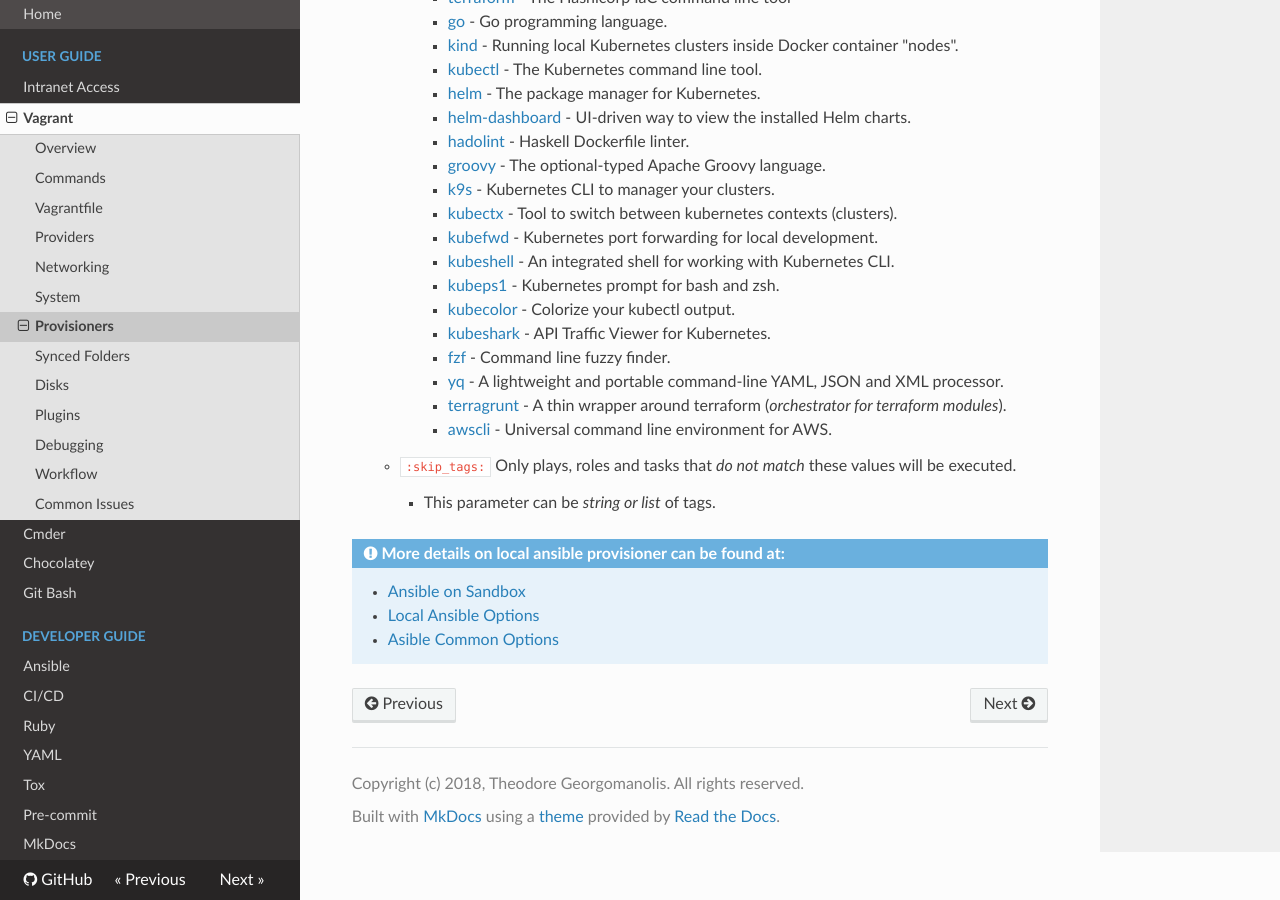
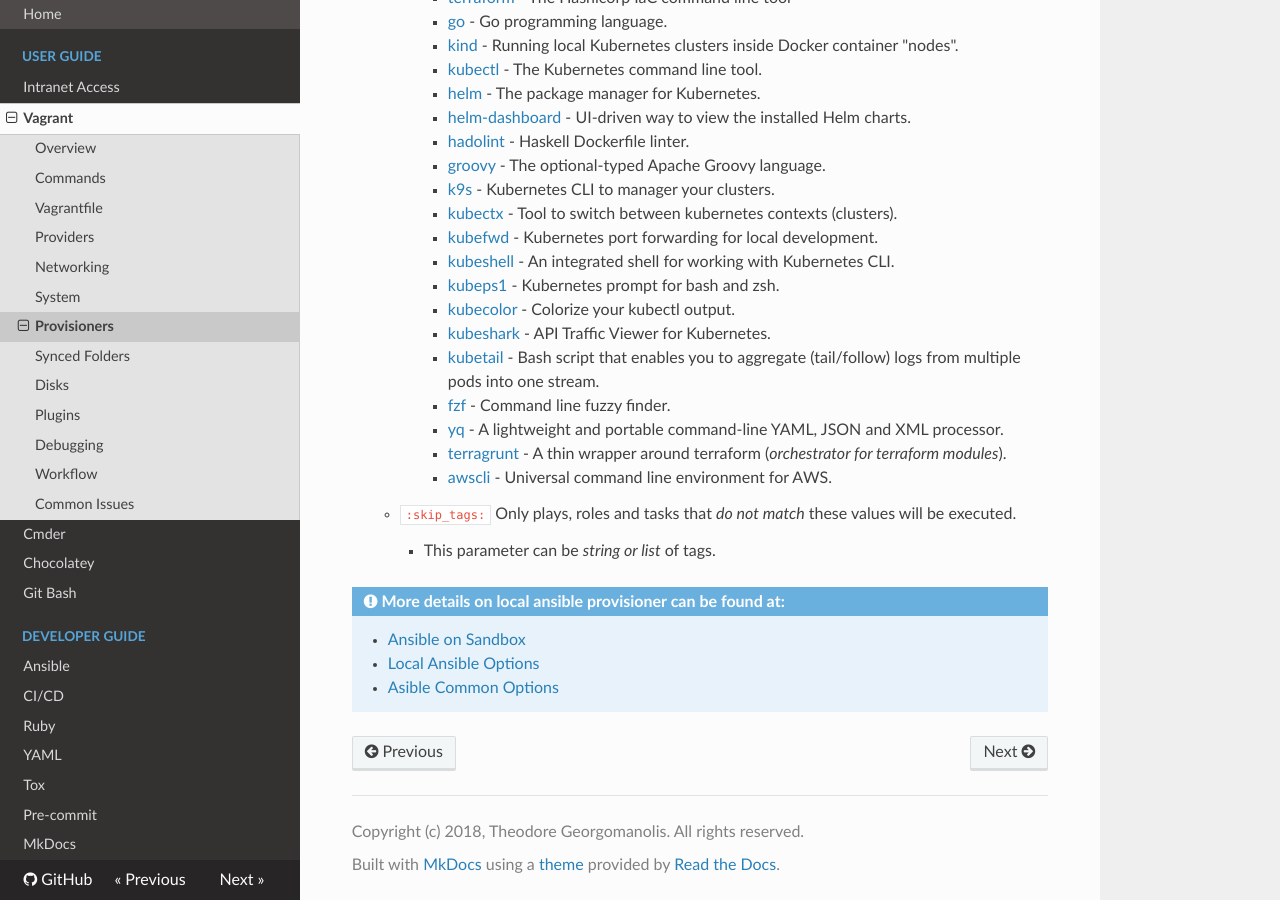
Before and after one commit to theodore86/vagrantenv, an MkDocs documentation site: the page built from docs/vagrant/provisioners.md, in a window 1280 px wide and 900 px high, scrolled down 5728 px. Built offline with MkDocs 1.6.1, drawn with Linux system fonts in a browser that asks for light colours; nearby versions of some CDN libraries.

Commit message:
Update ansible roles
- Add ansible role to provision the kubetail command line tool

```diff
--- a/docs/vagrant/provisioners.md
+++ b/docs/vagrant/provisioners.md
@@ -226,6 +226,7 @@
             - [kubeps1](https://github.com/jonmosco/kube-ps1) - Kubernetes prompt for bash and zsh.
             - [kubecolor](https://github.com/hidetatz/kubecolor) - Colorize your kubectl output.
             - [kubeshark](https://kubeshark.co/pcap-or-it-didnt-happen) - API Traffic Viewer for Kubernetes.
+            - [kubetail](https://github.com/johanhaleby/kubetail) - Bash script that enables you to aggregate (tail/follow) logs from multiple pods into one stream.
             - [fzf](https://github.com/junegunn/fzf) - Command line fuzzy finder.
             - [yq](https://github.com/mikefarah/yq) - A lightweight and portable command-line YAML, JSON and XML processor.
             - [terragrunt](https://terragrunt.gruntwork.io/) - A thin wrapper around terraform (*orchestrator for terraform modules*).
--- a/vagrant.yaml
+++ b/vagrant.yaml
@@ -196,6 +196,7 @@
                     - "kubectl"
                     - "kubectx"
                     - "kubefwd"
+                    - "kubetail"
                     - "helm"
                     - "helm_dash"
                     - "kind"
```
Also changed, not shown: README.md (+2 -1 lines), 6 other files.
